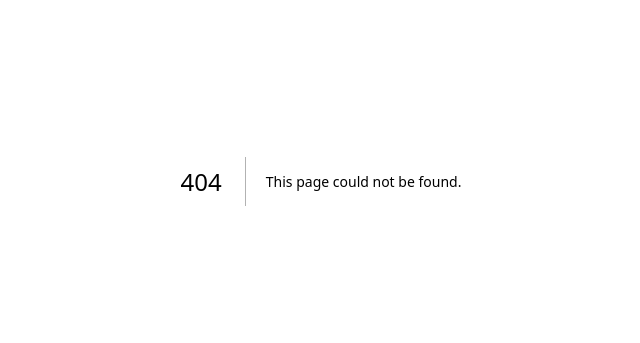
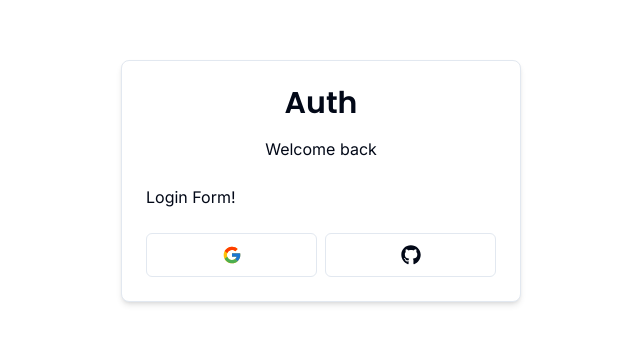
Before and after one commit to abdullah461/auth-system, a Next.js app: page /auth/login in a window 1280 px wide. Before the commit this address had no page. Shown: the part 219-562 px from the top of the page, without its empty margins (319-959 px from the left). Built offline with nearby package versions, Linux system fonts and the light colour scheme.

Commit message:
added login with google and github

```diff
--- /dev/null
+++ b/app/auth/layout.tsx
@@ -0,0 +1,13 @@
+const AuthLayout = ({
+    children
+}:{
+    children: React.ReactNode
+}) => {
+    return(
+        <div className="flex items-center justify-center h-full">
+            {children}
+        </div>
+    )
+}
+
+export default AuthLayout
--- /dev/null
+++ b/app/auth/login/page.tsx
@@ -0,0 +1,8 @@
+import { LoginForm } from "@/components/auth/login-form"
+const LoginPage = () => {
+    return(
+       <LoginForm/>
+    );
+}
+
+export default LoginPage
--- /dev/null
+++ b/components/auth/card-wrapper.tsx
@@ -0,0 +1,44 @@
+"use client";
+
+import {
+    Card,
+    CardContent,
+    CardDescription,
+    CardFooter,
+    CardHeader,
+    CardTitle,
+  } from "@/components/ui/card"
+import { Header } from "./header";
+import { Social } from "./social"
+
+interface CardWrapperProps{
+    children: React.ReactNode;
+    headerLabel: string;
+    backButtonLabel: string;
+    backButtonHref: string;
+    showSocial?: boolean;
+}
+
+export const CardWrapper = ({
+    children,
+    headerLabel,
+    backButtonLabel,
+    backButtonHref,
+    showSocial
+}: CardWrapperProps) => {
+    return(
+        <Card className="w-[400px] shadow-md">
+            <CardHeader>
+                <Header label={headerLabel}/>
+            </CardHeader>
+            <CardContent>
+            {children}
+            </CardContent>
+            {showSocial && (
+                <CardFooter>
+                    <Social/>
+                </CardFooter>
+            )}
+        </Card>
+    )
+}
--- /dev/null
+++ b/components/auth/header.tsx
@@ -0,0 +1,21 @@
+import { Poppins } from "next/font/google";
+
+import { cn } from "@/lib/utils";
+
+const font = Poppins({
+  subsets: ["latin"],
+  weight: ["600"],
+});
+
+interface HeaderProps {
+  label: string;
+}
+
+export const Header = ({ label }: HeaderProps) => {
+  return (
+    <div className="w-full flex flex-col gap-y-4 items-center justify-center">
+      <h1 className={cn("text-3xl font-semibold", font.className)}>Auth</h1>
+      <p>{label}</p>
+    </div>
+  );
+};
--- /dev/null
+++ b/components/auth/login-form.tsx
@@ -0,0 +1,14 @@
+import { CardWrapper } from "./card-wrapper";
+
+export const LoginForm = () => {
+  return (
+    <CardWrapper
+      headerLabel="Welcome back"
+      backButtonLabel="Don't have an account?"
+      backButtonHref="/auth/register"
+      showSocial
+    >
+      Login Form!
+    </CardWrapper>
+  );
+};
--- /dev/null
+++ b/components/auth/social.tsx
@@ -0,0 +1,17 @@
+"use client";
+
+import { FcGoogle } from "react-icons/fc";
+import { FaGithub } from "react-icons/fa";
+import { Button } from "../ui/button";
+export const Social = () => {
+  return (
+    <div className="flex items-center w-full gap-x-2">
+      <Button size="lg" className="w-full" variant="outline" onClick={() => {}}>
+        <FcGoogle className="w-5 h-5" />
+      </Button>
+      <Button size="lg" className="w-full" variant="outline" onClick={() => {}}>
+        <FaGithub className="w-5 h-5" />
+      </Button>
+    </div>
+  );
+};
--- /dev/null
+++ b/components/ui/card.tsx
@@ -0,0 +1,79 @@
+import * as React from "react"
+
+import { cn } from "@/lib/utils"
+
+const Card = React.forwardRef<
+  HTMLDivElement,
+  React.HTMLAttributes<HTMLDivElement>
+>(({ className, ...props }, ref) => (
+  <div
+    ref={ref}
+    className={cn(
+      "rounded-lg border bg-card text-card-foreground shadow-sm",
+      className
+    )}
+    {...props}
+  />
+))
+Card.displayName = "Card"
+
+const CardHeader = React.forwardRef<
+  HTMLDivElement,
+  React.HTMLAttributes<HTMLDivElement>
+>(({ className, ...props }, ref) => (
+  <div
+    ref={ref}
+    className={cn("flex flex-col space-y-1.5 p-6", className)}
+    {...props}
+  />
+))
+CardHeader.displayName = "CardHeader"
+
+const CardTitle = React.forwardRef<
+  HTMLParagraphElement,
+  React.HTMLAttributes<HTMLHeadingElement>
+>(({ className, ...props }, ref) => (
+  <h3
+    ref={ref}
+    className={cn(
+      "text-2xl font-semibold leading-none tracking-tight",
+      className
+    )}
+    {...props}
+  />
+))
+CardTitle.displayName = "CardTitle"
+
+const CardDescription = React.forwardRef<
+  HTMLParagraphElement,
+  React.HTMLAttributes<HTMLParagraphElement>
+>(({ className, ...props }, ref) => (
+  <p
+    ref={ref}
+    className={cn("text-sm text-muted-foreground", className)}
+    {...props}
+  />
+))
+CardDescription.displayName = "CardDescription"
+
+const CardContent = React.forwardRef<
+  HTMLDivElement,
+  React.HTMLAttributes<HTMLDivElement>
+>(({ className, ...props }, ref) => (
+  <div ref={ref} className={cn("p-6 pt-0", className)} {...props} />
+))
+CardContent.displayName = "CardContent"
+
+const CardFooter = React.forwardRef<
+  HTMLDivElement,
+  React.HTMLAttributes<HTMLDivElement>
+>(({ className, ...props }, ref) => (
+  <div
+    ref={ref}
+    className={cn("flex items-center p-6 pt-0", className)}
+    {...props}
+  />
+))
+CardFooter.displayName = "CardFooter"
+
+export { Card, CardHeader, CardFooter, CardTitle, CardDescription, CardContent }
--- a/package.json
+++ b/package.json
@@ -16,6 +16,7 @@
     "next": "14.1.0",
     "react": "^18",
     "react-dom": "^18",
+    "react-icons": "^5.0.1",
     "tailwind-merge": "^2.2.1",
     "tailwindcss-animate": "^1.0.7"
   },
```
Also changed, not shown: 1 other file (tests, documents, lock files or other folders).
